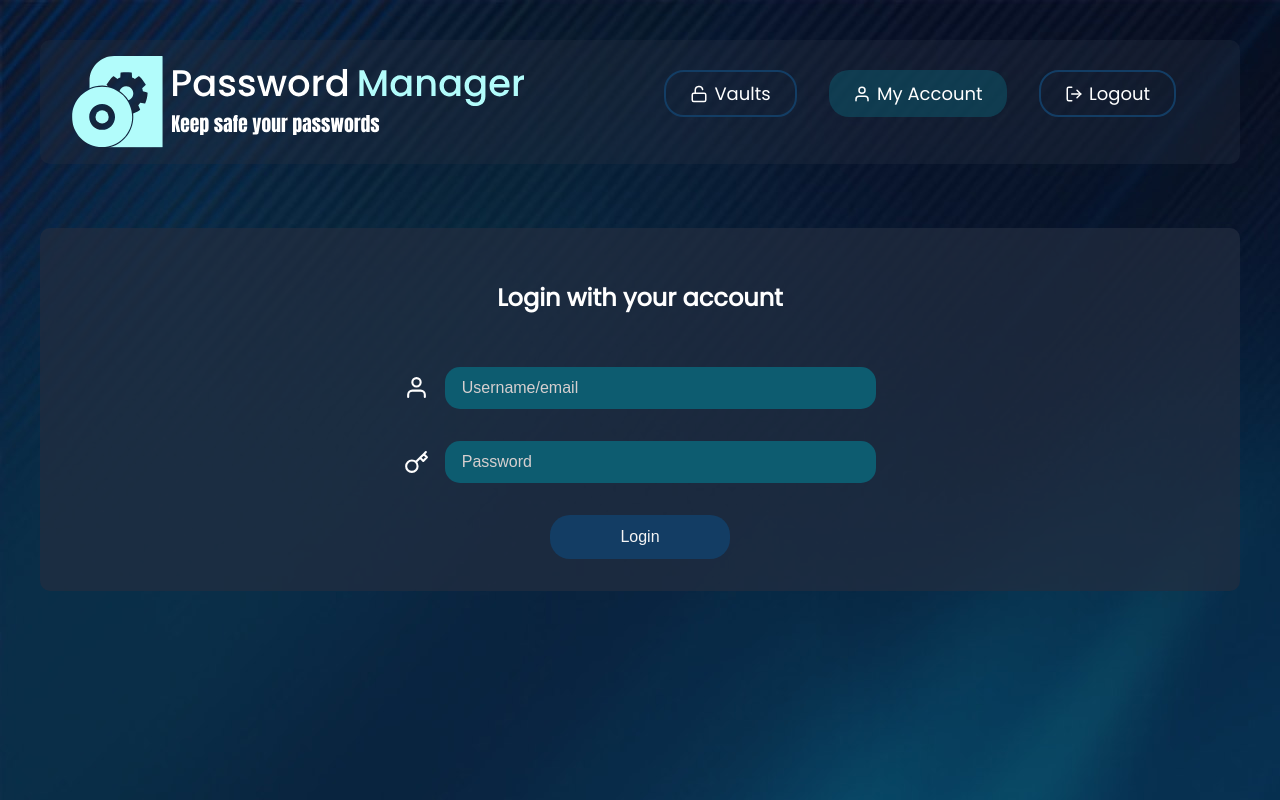
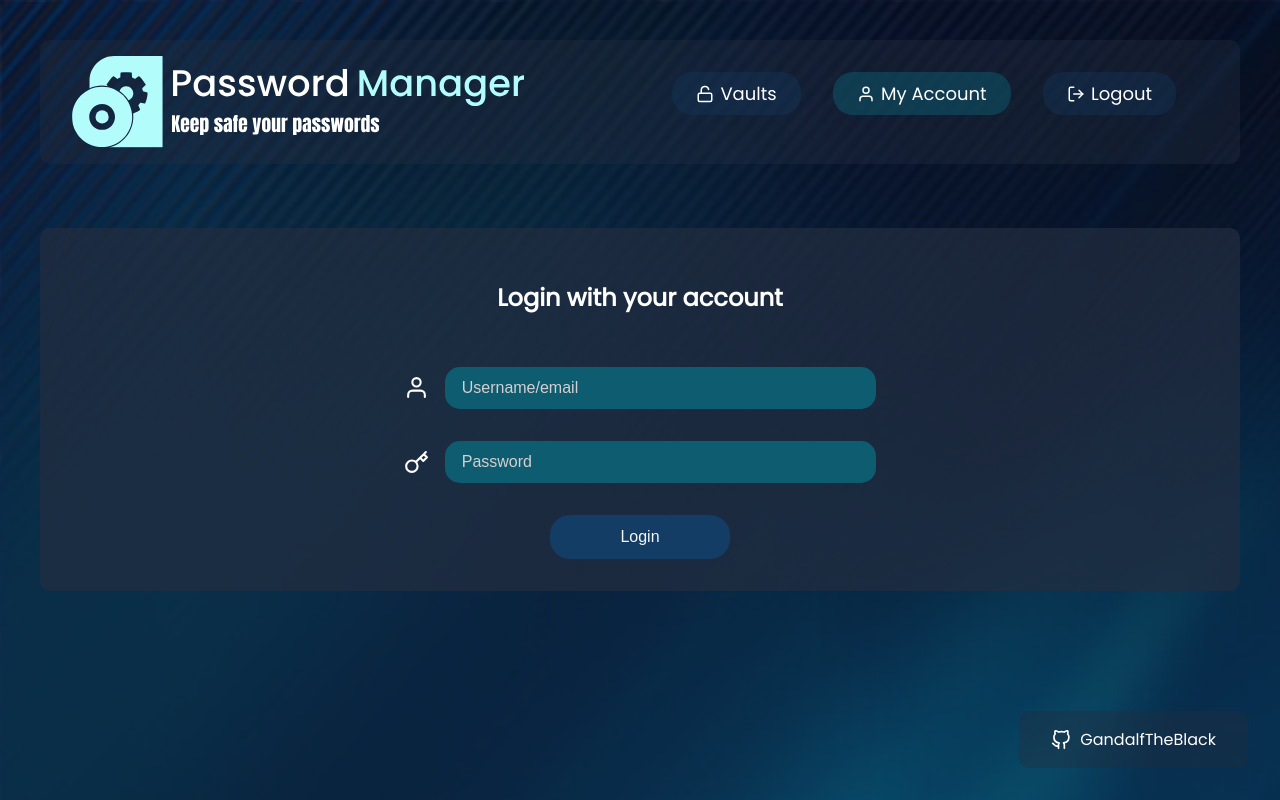
Before and after one commit to GandalfTheBlack16/password-manager, a React (Vite) app: page /login in a window 1280 px wide. Built offline with nearby package versions, Linux system fonts and the light colour scheme.

Commit message:
Added footer and restiling header

```diff
--- a/src/App.tsx
+++ b/src/App.tsx
@@ -1,5 +1,6 @@
 import { createBrowserRouter, RouterProvider, Navigate } from "react-router-dom"
 import { Header } from './components/header/Header';
+import { Footer } from "./components/footer/Footer.tsx";
 import { Login } from './components/Login.tsx'
 import { useState } from "react"
 
@@ -28,9 +29,7 @@ function App() {
       <main>
         <RouterProvider router={router}/>
       </main>
-      <footer>
-
-      </footer>
+      <Footer />
     </>
   )
 }
--- /dev/null
+++ b/src/components/footer/Footer.css
@@ -0,0 +1,25 @@
+footer {
+    position: absolute;
+    bottom: 0;
+    right: 0;
+    margin: 2rem;
+    background-color: #232d3f63;
+    padding: 1rem 2rem;
+    border-radius: 10px;
+    transition: all 0.4s;
+}
+
+footer:hover {
+    cursor: pointer;
+    padding-right: 50px;
+    background-color: #0d5c707e;
+    border: transparent;
+}
+
+footer a {
+    color: white;
+    text-decoration: none;
+    display: flex;
+    align-items: center;
+    gap: .6rem;
+}
--- /dev/null
+++ b/src/components/footer/Footer.tsx
@@ -0,0 +1,18 @@
+import { FiGithub } from 'react-icons/fi'
+import './Footer.css'
+
+export function Footer () {
+    return (
+        <footer>
+            <a
+                href="https://github.com/GandalfTheBlack16/"
+                target='_blank'
+            >
+                <FiGithub
+                    size='20px'
+                />
+                GandalfTheBlack
+            </a>
+        </footer>
+    )
+}
--- a/src/components/header/Header.css
+++ b/src/components/header/Header.css
@@ -27,7 +27,7 @@ header {
     align-items: center;
     gap: .4rem;
     font-size: large;
-    border: 2px solid #133d64;
+    background-color: #133d6452;
     border-radius: 20px;
     padding: .5rem 1.5rem;
     transition: all 0.4s;
```
